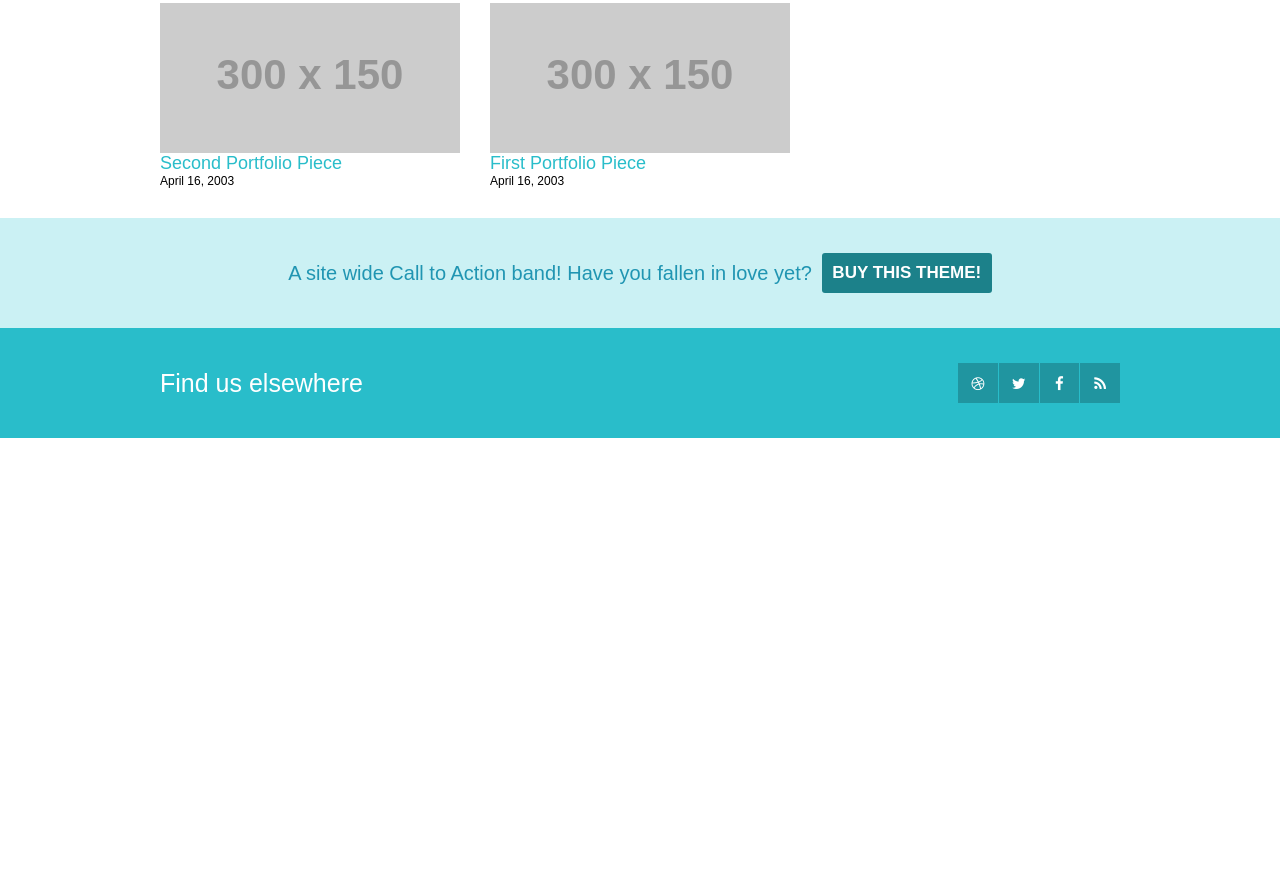
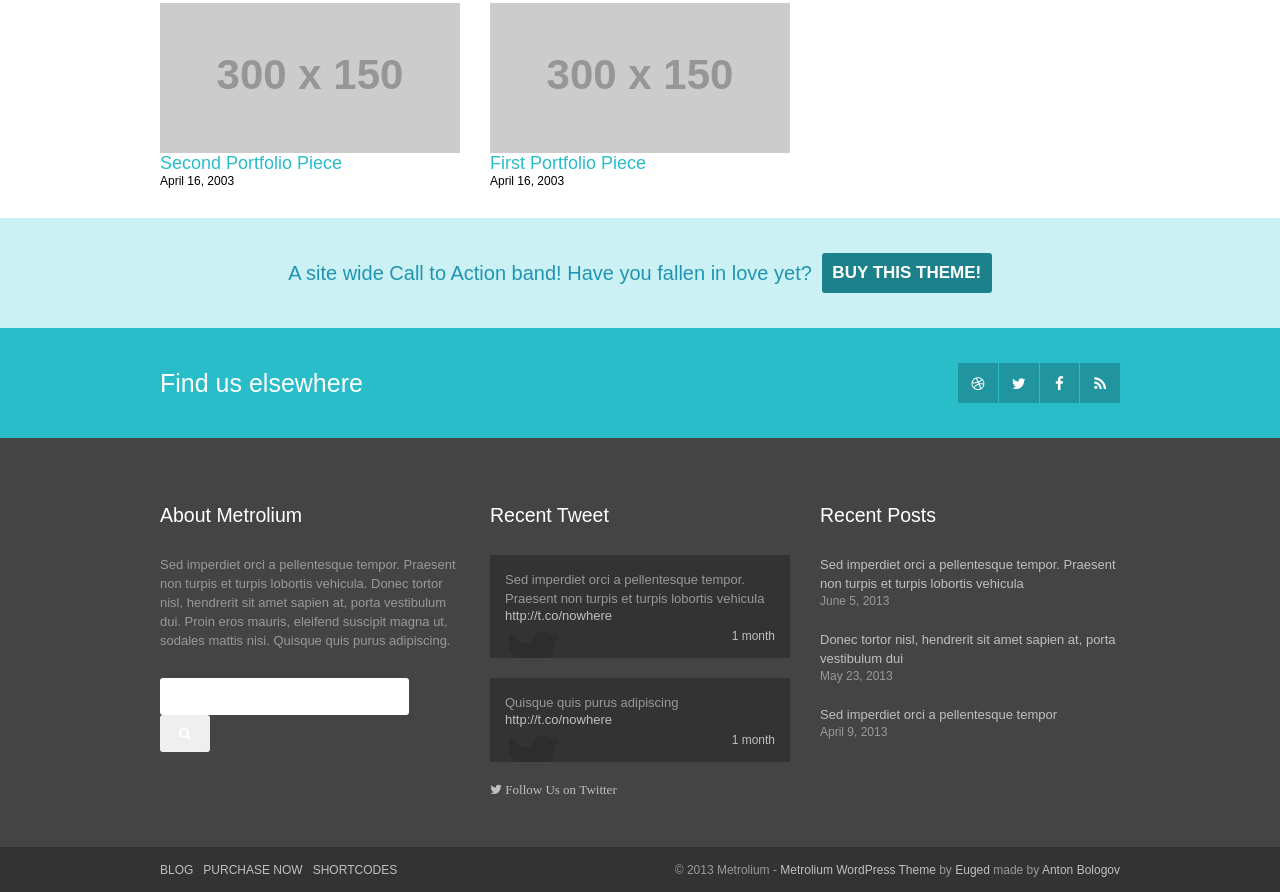
Before and after one commit to bologov/CSS_Flexbox_Task, a plain HTML site: page index.html in a window 1280 px wide. Shown: the part 920-1812 px from the top of the page. Before the commit the page ends 1358 px from the top, so only its background shows below. Drawn offline with Linux system fonts and the light colour scheme; placeholder pictures from the web are drawn by us.

Commit message:
Footer finished, unneccessary :link selectors removed, more clear names added to styles

```diff
--- a/css/main.css
+++ b/css/main.css
@@ -11,40 +11,39 @@ body {
 
 /*links properties*/
 
-a:link {
+a {
 	color: #808080;
 	text-decoration: none;
 }
 
-.header-top-line a:link::first-child {
+.header-contacts > div > a {
 	color: #29bdca;
-	text-decoration: underline;
 }
 
-.navigation > a:link {
+.navigation > a {
 	font-size: 13px;
 	text-transform: uppercase;
 	margin: 0 14px;
 }
 
-.navigation > a:link:first-child {
+.navigation > a:first-child {
 	font-size: 13px;
 	text-transform: uppercase;
 	margin: 0 14px 0 0;
 }
 
-.menu > a:link {
+.menu > a {
 	font-size: 13px;
 	text-transform: uppercase;
 	margin: 0 2px;
 }
 
-.menu > a:link:first-child {
+.menu > a:first-child {
 	background-color: #29bdca;
 	color: #ffffff;
 }
 
-.portfolio-list a:link {
+.portfolio-list a {
 	color: #29bdca;
 	text-transform: capitalize;
 }
@@ -76,16 +75,16 @@ time {
 *
 */
 
-/*top line properties*/
+/*contacts stripe properties*/
 
-.header-top-line {
+.header-contacts {
 	background-color: #f2f2f2;
 	height: 30px;
 	display: flex;
 	justify-content: flex-end;
 }
 
-.header-top-line div {
+.header-contacts div {
 	width: 960px;
 	height: 100%;
 	margin: 0 auto;
@@ -95,12 +94,12 @@ time {
 	align-items: center;
 }
 
-.header-top-line div > * {
+.header-contacts div > * {
 	max-height: 100%;
 	margin-left: 20px;
 }
 
-.header-top-line .social-networks-list {
+.header-contacts .social-networks-list {
 	height: 100%;
 	width: 123px;
 	font: normal normal normal 15px FontAwesome;
@@ -112,7 +111,7 @@ time {
 	margin: 0 0 0 20px;
 }
 
-.header-top-line .social-networks-list > * {
+.header-contacts .social-networks-list > * {
 	height: 30px;
 	width: 30px;
 	background-color: #e5e5e5;
@@ -123,9 +122,9 @@ time {
 	align-items: center;
 }
 
-/*second line properties*/
+/*Main menu properties*/
 
-.header-second-line {
+.header-main-menu {
 	color: #404040;
 	font-size: 15px;
 	height: 140px;
@@ -135,7 +134,7 @@ time {
 	align-items: center;
 }
 
-h1:first-letter {
+.header-main-menu > h1:first-letter {
 	padding: 5px 15px;
 	font-weight: bolder;
 	color: #ffffff;
@@ -174,7 +173,7 @@ h1:first-letter {
 	margin: 0 12px 0 0;
 }
 
-.breadcrumbs > a:link {
+.breadcrumbs > a {
 	color: #ffffff;
 }
 
@@ -182,9 +181,9 @@ h1:first-letter {
 	color: #000000;
 }
 
-/*bottom line properties*/
+/*bottom stripe properties*/
 
-.header-bottom-line {
+.header-bottom-stripe {
 	background-color: #29bdca;
 	height: 150px;
 	display: flex;
@@ -192,7 +191,7 @@ h1:first-letter {
 	align-items: center;
 }
 
-.header-bottom-line div {
+.header-bottom-stripe div {
 	width: 960px;
 	height: 100%;
 	margin: 0 auto;
@@ -204,7 +203,7 @@ h1:first-letter {
 	align-items: flex-start;
 }
 
-.header-bottom-line * {
+.header-bottom-stripe * {
 	margin: 0;
 }
 
@@ -263,7 +262,7 @@ h1:first-letter {
 	visibility: hidden;
 }
 
-@media screen and (max-width: 925px) {
+@media screen and (max-width: 960px) {
 	.portfolio-list {
 		justify-content: space-around;
 	}
@@ -274,15 +273,15 @@ h1:first-letter {
 	}
 }
 
-@media screen and (min-width: 910px) {
+@media screen and (min-width: 960px) {
 	.portfolio-list > li:nth-child(3n+1) {
 		margin: 0 0 30px 0;
 	}
 }
 
-/*mainmatter first bottom line properties*/
+/*mainmatter first bottom stripe properties*/
 
-.mainmatter-first-bottom-line {
+.mainmatter-buythis-stripe {
 	height: 110px;
 	font-size: 20px;
 	background-color: #cbf1f4;
@@ -293,7 +292,7 @@ h1:first-letter {
 	align-items:center;
 }
 
-.mainmatter-first-bottom-line > button {
+.mainmatter-buythis-stripe > button {
 	height: 40px;
 	width: 170px;
 	background-color: #1c818a;
@@ -306,9 +305,9 @@ h1:first-letter {
 	border-style: none;
 }
 
-/*mainmatter second bottom line properties*/
+/*mainmatter second bottom stripe properties*/
 
-.mainmatter-second-bottom-line {
+.mainmatter-findus-stripe {
 	height: 110px;
 	font-size: 25px;
 	background-color: #29bdca;
@@ -318,7 +317,7 @@ h1:first-letter {
 	align-items:center;
 }
 
-.mainmatter-second-bottom-line > * {
+.mainmatter-findus-stripe > * {
 	width: 960px;
 	height: 100%;
 	margin: 0 auto;
@@ -327,7 +326,7 @@ h1:first-letter {
 	align-items:center;
 }
 
-.mainmatter-second-bottom-line .social-networks-list {
+.mainmatter-findus-stripe .social-networks-list {
 	height: 40px;
 	width: 163px;
 	font: normal normal normal 15px FontAwesome;
@@ -339,7 +338,7 @@ h1:first-letter {
 	margin: 0;
 }
 
-.mainmatter-second-bottom-line .social-networks-list > * {
+.mainmatter-findus-stripe .social-networks-list > * {
 	height: 40px;
 	width: 163px;
 	background-color: #2095a0;
@@ -349,7 +348,7 @@ h1:first-letter {
 	align-items: center;
 }
 
-.mainmatter-second-bottom-line a:link {
+.mainmatter-findus-stripe a {
 	color: #ffffff;
 }
 
@@ -366,3 +365,142 @@ h1:first-letter {
 *
 *
 */
+
+/*footer properties*/
+
+footer a {
+	color: #bfbfbf;
+}
+
+footer {
+	font-size: 13px;
+	background-color: #444444;
+	color: #999999;
+}
+
+/*footer-info properties*/
+
+.footer-info {
+	display: flex;
+	flex-flow: row wrap;
+	align-items: flex-start;
+	padding: 50px 0;
+}
+
+@media screen and (max-width: 960px) {
+	.footer-info {
+		justify-content: space-around;
+	}
+	.footer-info > div {
+		margin-right: 0;
+	}
+}
+
+@media screen and (min-width: 960px) {
+	.footer-info {
+		justify-content: space-between;
+	}
+}
+
+.footer-info > div {
+	width: 300px;
+	display: flex;
+	flex-direction: column;
+	justify-content: flex-start;
+	align-items: flex-start;
+	margin-right: 20px;
+}
+
+.footer-info > div:last-child {
+	margin-right: 0;
+}
+
+.footer-info h2 {
+	color: #ffffff;
+	font-weight: lighter;
+	text-transform: capitalize;
+	margin-bottom: 28px;
+}
+
+.footer-info p {
+	line-height: 19px;
+	margin: 0;
+}
+
+.footer-info input {
+	height: 35px;
+	width: 245px;
+	border-style: none;
+	border-radius: 3px;
+	margin: 28px 5px 0 0;
+}
+
+.footer-info button {
+	height: 37px;
+	width: 50px;
+	color: #ffffff;
+	border-style: none;
+	border-radius: 3px;
+	margin: 0;
+}
+
+.tweet-container {
+	width: 90%;
+	background-color: #333333;
+	padding: 15px 15px 0 15px;
+	margin-bottom: 20px;
+	overflow: hidden;
+	display: flex;
+	flex-direction: column;
+	justify-content: flex-start;
+	align-items: flex-start;
+}
+
+.tweet-container span {
+	width: 100%;
+	display: flex;
+	flex-direction: row;
+	justify-content: space-between;
+	align-items: center;
+}
+
+.tweet-container time {
+	align-self: flex-end;
+	color: #bfbfbf;
+	margin-bottom: 15px;
+}
+
+.tweet-icon {
+	font-size: 60px;
+	color: #2d2d2d;
+	margin-bottom: -25px;
+}
+
+.recent-post {
+	margin-bottom: 22px;
+}
+
+/*footer copyright properties*/
+
+.footer-copyright {
+	height: 45px;
+	background-color: #333333;
+	font-size: 12px;
+}
+
+.footer-copyright > div {
+	height: 100%;
+	display:flex;
+	justify-content: space-between;
+	align-items: center;
+}
+
+.footer-links-block {
+	text-transform: uppercase;
+}
+
+.footer-links-block > * {
+	margin-right: 10px;
+}
+
+/*removed link*/
--- a/index.html
+++ b/index.html
@@ -15,7 +15,7 @@
 </head>
 <body>
 	<header>
-		<div class="header-top-line ">
+		<div class="header-contacts">
 			<div>
 				<a href="mailto:hello@euged.com">hello@euged.com</a>
 				<span>01234 56789</span>
@@ -27,7 +27,7 @@
 				</ul>
 			</div>
 		</div>
-		<div class="content-wrapper header-second-line">
+		<div class="content-wrapper header-main-menu">
 			<h1>M Metrolium</h1>
 			<nav class="navigation">
 				<a href="nowhere">Home</a>
@@ -46,7 +46,7 @@
 				<span>Portfolio</span>
 			</nav>
 		</div>
-		<div class="header-bottom-line">
+		<div class="header-bottom-stripe">
 			<div class="content-wrapper">
 				<h2>Portfolio</h2>
 				<span>Wibble</span>
@@ -107,11 +107,11 @@
 				<time datetime="2013-04-13">April 16, 2003</time>
 			</li>
 		</ul>
-		<div class="mainmatter-first-bottom-line ">
+		<div class="mainmatter-buythis-stripe ">
 			<p>A site wide Call to Action band! Have you fallen in love yet?</p>
 			<button type="button">Buy this theme!</button>
 		</div>
-		<div class="mainmatter-second-bottom-line">
+		<div class="mainmatter-findus-stripe">
 			<div>
 				<p>Find us elsewhere</p>
 				<ul class="social-networks-list">
@@ -124,6 +124,54 @@
 		</div>
 	</section>
 	<footer>
+		<div class="footer-info content-wrapper">
+				<div>
+					<h2>About Metrolium</h2>
+					<p>Sed imperdiet orci a pellentesque tempor. Praesent non turpis et turpis lobortis vehicula. Donec tortor nisl, hendrerit sit amet sapien at, porta vestibulum dui. Proin eros mauris, eleifend suscipit magna ut, sodales mattis nisi. Quisque quis purus adipiscing.</p>
+					<span>
+						<input type="text"></input><button type="button"><i class="fa fa-search"></i></button>
+					</span>
+				</div>
+				<div>
+					<h2>Recent tweet</h2>
+					<div class="tweet-container">
+						<p>Sed imperdiet orci a pellentesque tempor. Praesent non turpis et turpis lobortis vehicula</p>
+						<a href="nowhere">http://t.co/nowhere</a>
+						<span>
+							<i class="fa fa-twitter tweet-icon"></i><time datetime="2016-03-15">1 month</time>
+						</span>
+					</div>
+					<div class="tweet-container">
+						<p>Quisque quis purus adipiscing</p>
+						<a href="nowhere">http://t.co/nowhere</a>
+						<span>
+							<i class="fa fa-twitter tweet-icon"></i><time datetime="2016-03-15">1 month</time>
+						</span>
+					</div>
+					<a href="nowhere"><i class="fa fa-twitter">&nbsp;Follow Us on Twitter</i></a>
+				</div>
+				<div>
+					<h2>Recent posts</h2>
+					<div class="recent-post">
+						<a href="nowhere"><p>Sed imperdiet orci a pellentesque tempor. Praesent non turpis et turpis lobortis vehicula</p></a>
+						<time datetime="2013-06-5">June 5, 2013</time>
+					</div>
+					<div class="recent-post">
+						<a href="nowhere"><p>Donec tortor nisl, hendrerit sit amet sapien at, porta vestibulum dui</p></a>
+						<time datetime="2013-05-23">May 23, 2013</time>
+					</div>
+					<div class="recent-post">
+						<a href="nowhere"><p>Sed imperdiet orci a pellentesque tempor</p></a>
+						<time datetime="2013-04-9">April 9, 2013</time>
+					</div>
+				</div>
+		</div>
+		<div class="footer-copyright">
+			<div class="content-wrapper">
+				<span class="footer-links-block"><a href="nowhere">Blog</a><a href="nowhere">Purchase now</a><a href="nowhere">Shortcodes</a></span>
+				<span><p>&copy; 2013 Metrolium - <a href="nowhere">Metrolium WordPress Theme</a> by <a href="nowhere">Euged</a> made by <a href="https://github.com/bologov">Anton Bologov</a></p></span>
+			</div>
+		</div>
 	</footer>
 </body>
 </html>
```
